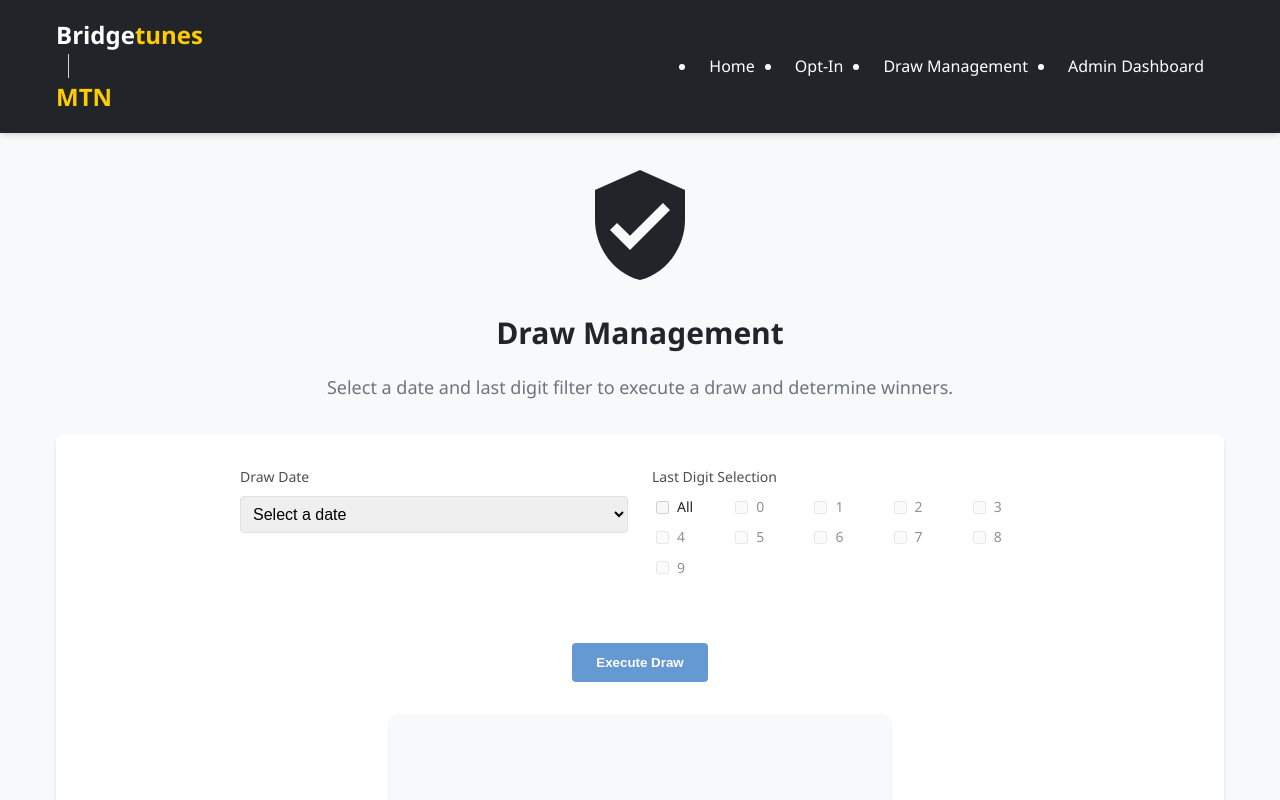
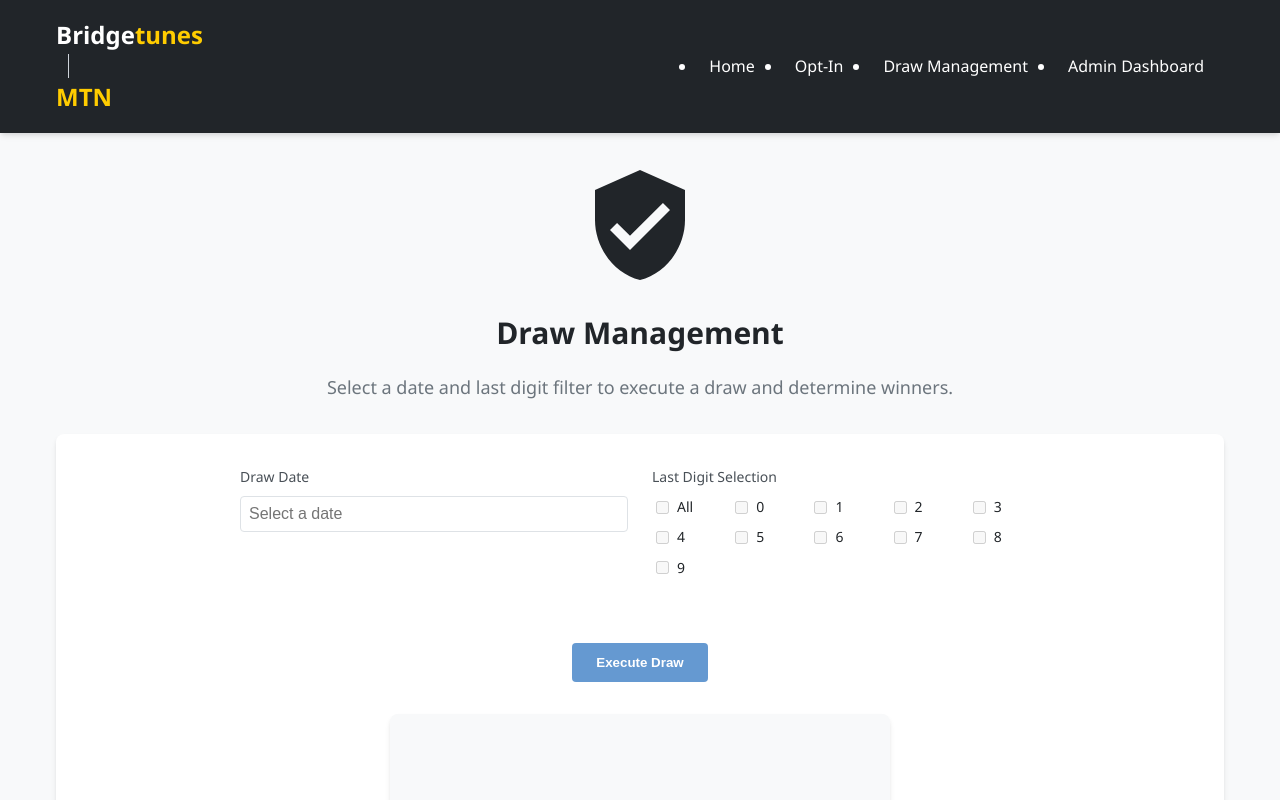
Before and after one commit to ArowuTest/bridgetunes-promotest1, a Next.js app: page /draw-management in a window 1280 px wide. Shown: the top 800 px of the page. Built offline with nearby package versions, Linux system fonts and the light colour scheme.

Commit message:
Update draw-management.js

```diff
--- a/pages/draw-management.js
+++ b/pages/draw-management.js
@@ -1,6 +1,8 @@
 // pages/draw-management.js
 import React, { useState, useEffect } from 'react';
 import styled from 'styled-components';
+import DatePicker from 'react-datepicker';
+import "react-datepicker/dist/react-datepicker.css";
 import Header from '../components/Header';
 import Footer from '../components/Footer';
 import DrawAnimation from '../components/DrawAnimation';
@@ -19,8 +21,8 @@ const PageHeader = styled.div`
 
 // This will properly size the shield logo
 const ShieldLogo = styled.div`
-  width: 120px; // Much smaller size
-  height: 120px; // Much smaller size
+  width: 120px;
+  height: 120px;
   margin: 0 auto 1.5rem;
 
   svg {
@@ -75,7 +77,13 @@ const Label = styled.label`
   margin-bottom: 0.5rem;
 `;
 
-const Select = styled.select`
+// Style the DatePicker component
+const StyledDatePickerContainer = styled.div`
+  .react-datepicker-wrapper {
+    width: 100%;
+  }
+
+  .react-datepicker__input-container input {
     width: 100%;
     padding: 0.5rem;
     border: 1px solid ${props => props.theme.colors.gray300};
@@ -86,6 +94,32 @@ const Select = styled.select`
       outline: none;
       border-color: ${props => props.theme.colors.bridgetunesBlue};
       box-shadow: 0 0 0 3px rgba(0, 86, 179, 0.1);
+    }
+  }
+
+  .react-datepicker {
+    font-family: inherit;
+    border-radius: ${props => props.theme.radii.md};
+    border: 1px solid ${props => props.theme.colors.gray300};
+  }
+
+  .react-datepicker__header {
+    background-color: ${props => props.theme.colors.bridgetunesBlue};
+    border-bottom: none;
+    color: white;
+  }
+
+  .react-datepicker__current-month,
+  .react-datepicker__day-name {
+    color: white;
+  }
+
+  .react-datepicker__day--selected {
+    background-color: ${props => props.theme.colors.bridgetunesBlue};
+  }
+
+  .react-datepicker__day:hover {
+    background-color: ${props => props.theme.colors.gray200};
   }
 `;
 
@@ -101,6 +135,11 @@ const CheckboxLabel = styled.label`
   align-items: center;
   font-size: ${props => props.theme.fontSizes.sm};
   cursor: pointer;
+
+  ${props => props.recommended && `
+    font-weight: ${props.theme.fontWeights.semibold};
+    color: ${props.theme.colors.bridgetunesBlue};
+  `}
 `;
 
 const Checkbox = styled.input`
@@ -170,9 +209,25 @@ const WinnersTable = styled.table`
   }
 `;
 
+// Helper function to format date as YYYY-MM-DD
+const formatDate = (date) => {
+  if (!date) return '';
+  const year = date.getFullYear();
+  const month = String(date.getMonth() + 1).padStart(2, '0');
+  const day = String(date.getDate()).padStart(2, '0');
+  return `${year}-${month}-${day}`;
+};
+
+// Helper function to get day of week
+const getDayOfWeek = (date) => {
+  if (!date) return '';
+  const days = ['Sunday', 'Monday', 'Tuesday', 'Wednesday', 'Thursday', 'Friday', 'Saturday'];
+  return days[date.getDay()];
+};
+
 // Main component
 const DrawManagement = () => {
-  const [drawDate, setDrawDate] = useState('');
+  const [selectedDate, setSelectedDate] = useState(null);
   const [selectedDigits, setSelectedDigits] = useState([]);
   const [drawStage, setDrawStage] = useState('idle'); // idle, drawing, complete
   const [winningNumber, setWinningNumber] = useState('');
@@ -180,21 +235,7 @@ const DrawManagement = () => {
   const [winners, setWinners] = useState([]);
   const [msisdnData, setMsisdnData] = useState([]);
 
-  // Available dates for the dropdown
-  const availableDates = [
-    '2023-09-01', '2023-09-02', '2023-09-03', '2023-09-04', '2023-09-05'
-  ];
-
-  // Days of the week mapping
-  const daysOfWeek = {
-    '2023-09-01': 'Friday',
-    '2023-09-02': 'Saturday',
-    '2023-09-03': 'Sunday',
-    '2023-09-04': 'Monday',
-    '2023-09-05': 'Tuesday'
-  };
-
-  // Day to digit mapping
+  // Day to digit mapping (recommended digits for each day)
   const dayDigitMapping = {
     'Monday': ['0', '1'],
     'Tuesday': ['2', '3'],
@@ -233,14 +274,10 @@ const DrawManagement = () => {
     fetchMsisdnData();
   }, []);
 
-  // Update available digits when date changes
+  // Reset selected digits when date changes
   useEffect(() => {
-    if (drawDate) {
-      const day = daysOfWeek[drawDate];
-      const availableDigits = dayDigitMapping[day] || [];
-      setSelectedDigits([]); // Reset selected digits when date changes
-    }
-  }, [drawDate]);
+    setSelectedDigits([]);
+  }, [selectedDate]);
 
   // Handle digit selection
   const handleDigitChange = (digit) => {
@@ -253,23 +290,30 @@ const DrawManagement = () => {
 
   // Handle "Select All" option
   const handleSelectAllDigits = () => {
-    if (drawDate) {
-      const day = daysOfWeek[drawDate];
-      const availableDigits = dayDigitMapping[day] || [];
-
-      if (selectedDigits.length === availableDigits.length) {
+    if (selectedDigits.length === 10) {
       // If all are selected, deselect all
       setSelectedDigits([]);
     } else {
       // Otherwise, select all
-        setSelectedDigits([...availableDigits]);
+      setSelectedDigits(['0', '1', '2', '3', '4', '5', '6', '7', '8', '9']);
     }
-    }
+  };
+
+  // Get recommended digits for the selected day
+  const getRecommendedDigits = () => {
+    if (!selectedDate) return [];
+    const day = getDayOfWeek(selectedDate);
+    return dayDigitMapping[day] || [];
+  };
+
+  // Check if a digit is recommended for the selected day
+  const isRecommendedDigit = (digit) => {
+    return getRecommendedDigits().includes(digit);
   };
 
   // Execute draw function
   const executeDraw = () => {
-    if (!drawDate) {
+    if (!selectedDate) {
       alert('Please select a draw date');
       return;
     }
@@ -281,10 +325,13 @@ const DrawManagement = () => {
 
     setDrawStage('drawing');
 
+    // Format the selected date
+    const formattedDate = formatDate(selectedDate);
+
     // Filter MSISDNs based on selected date and digits
     const eligibleMsisdns = msisdnData.filter(item => {
       // Match date
-      if (item.date !== drawDate) return false;
+      if (item.date !== formattedDate) return false;
 
       // Match last digit if specific digits are selected
       const lastDigit = item.msisdn.slice(-1);
@@ -307,7 +354,7 @@ const DrawManagement = () => {
           {
             msisdn: mainWinner.msisdn,
             prize: mainWinner.topupAmount * 10,
-            date: drawDate
+            date: formattedDate
           }
         ];
 
@@ -320,7 +367,7 @@ const DrawManagement = () => {
           winnersList.push({
             msisdn: winner.msisdn,
             prize: winner.topupAmount * 2, // Smaller prize for additional winners
-            date: drawDate
+            date: formattedDate
           });
         });
 
@@ -334,13 +381,6 @@ const DrawManagement = () => {
 
       setDrawStage('complete');
     }, 5000); // 5 seconds delay to simulate processing
-  };
-
-  // Get available digits for the selected day
-  const getAvailableDigits = () => {
-    if (!drawDate) return [];
-    const day = daysOfWeek[drawDate];
-    return dayDigitMapping[day] || [];
   };
 
   return (
@@ -365,16 +405,23 @@ const DrawManagement = () => {
             <div>
               <FormGroup>
                 <Label htmlFor="drawDate">Draw Date</Label>
-                <Select
-                  id="drawDate"
-                  value={drawDate}
-                  onChange={(e) => setDrawDate(e.target.value)}
-                >
-                  <option value="">Select a date</option>
-                  {availableDates.map(date => (
-                    <option key={date} value={date}>{date} ({daysOfWeek[date]})</option>
-                  ))}
-                </Select>
+                <StyledDatePickerContainer>
+                  <DatePicker
+                    selected={selectedDate}
+                    onChange={date => setSelectedDate(date)}
+                    dateFormat="yyyy-MM-dd (EEEE)"
+                    placeholderText="Select a date"
+                    isClearable
+                    showMonthDropdown
+                    showYearDropdown
+                    dropdownMode="select"
+                  />
+                </StyledDatePickerContainer>
+                {selectedDate && (
+                  <div style={{ marginTop: '0.5rem', fontSize: '0.875rem', color: '#666' }}>
+                    Recommended digits for {getDayOfWeek(selectedDate)}: {getRecommendedDigits().join(', ')}
+                  </div>
+                )}
               </FormGroup>
             </div>
 
@@ -385,25 +432,25 @@ const DrawManagement = () => {
                   <CheckboxLabel>
                     <Checkbox
                       type="checkbox"
-                      checked={drawDate && selectedDigits.length === getAvailableDigits().length}
+                      checked={selectedDigits.length === 10}
                       onChange={handleSelectAllDigits}
-                      disabled={!drawDate}
+                      disabled={!selectedDate}
                     />
                     All
                   </CheckboxLabel>
 
                   {[0, 1, 2, 3, 4, 5, 6, 7, 8, 9].map(digit => {
                     const digitStr = digit.toString();
-                    const isAvailable = getAvailableDigits().includes(digitStr);
+                    const recommended = isRecommendedDigit(digitStr);
 
                     return (
-                      <CheckboxLabel key={digit} style={{ opacity: isAvailable ? 1 : 0.5 }}>
+                      <CheckboxLabel key={digit} recommended={recommended}>
                         <Checkbox
                           type="checkbox"
                           value={digitStr}
                           checked={selectedDigits.includes(digitStr)}
-                          onChange={() => isAvailable && handleDigitChange(digitStr)}
-                          disabled={!isAvailable || !drawDate}
+                          onChange={() => handleDigitChange(digitStr)}
+                          disabled={!selectedDate}
                         />
                         {digit}
                       </CheckboxLabel>
@@ -416,7 +463,7 @@ const DrawManagement = () => {
             <ButtonContainer>
               <StyledButton
                 onClick={executeDraw}
-                disabled={drawStage === 'drawing' || !drawDate || selectedDigits.length === 0}
+                disabled={drawStage === 'drawing' || !selectedDate || selectedDigits.length === 0}
               >
                 {drawStage === 'drawing' ? 'Drawing...' : 'Execute Draw'}
               </StyledButton>
```
Lines whose indentation alone changed are shown as unchanged.
